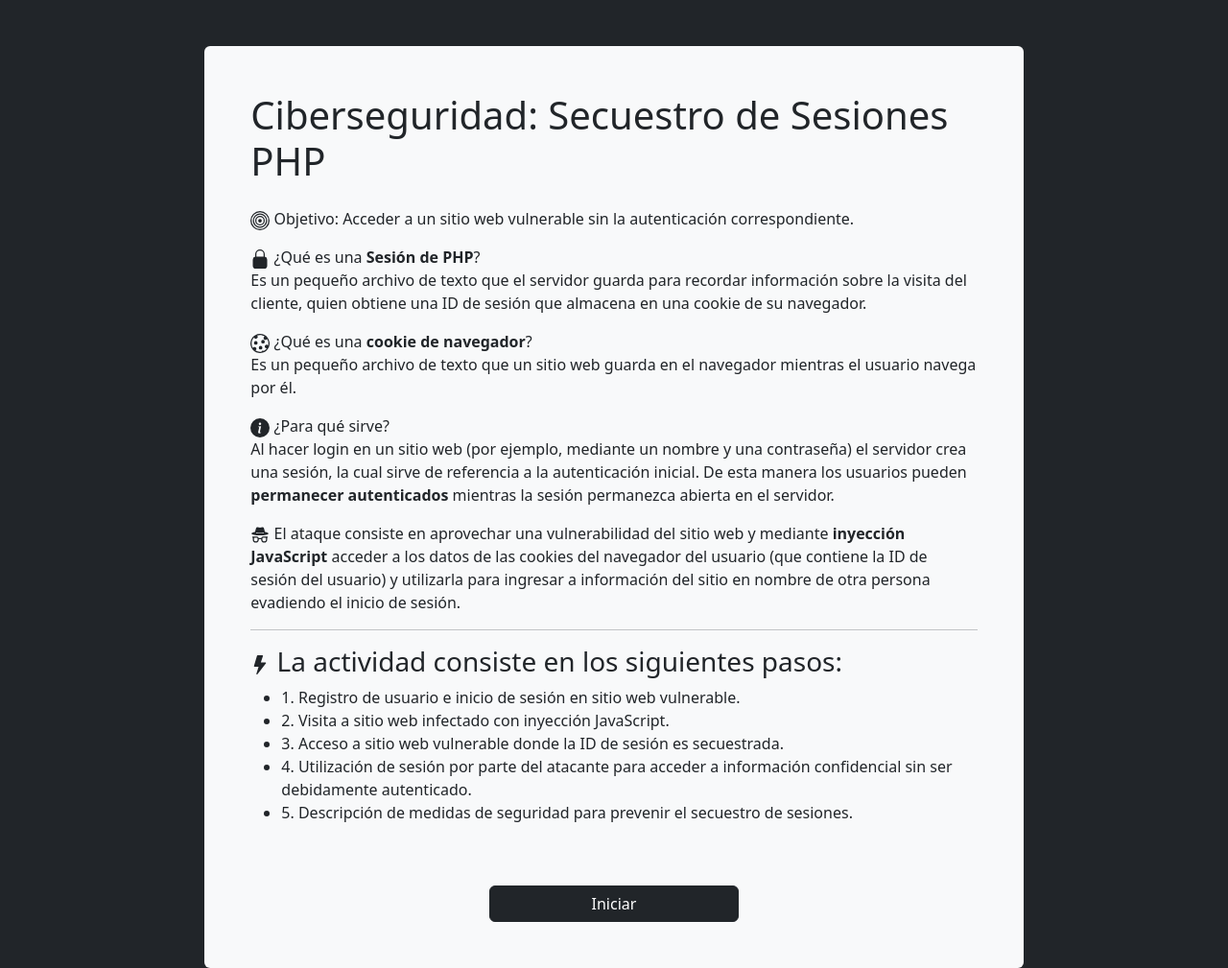
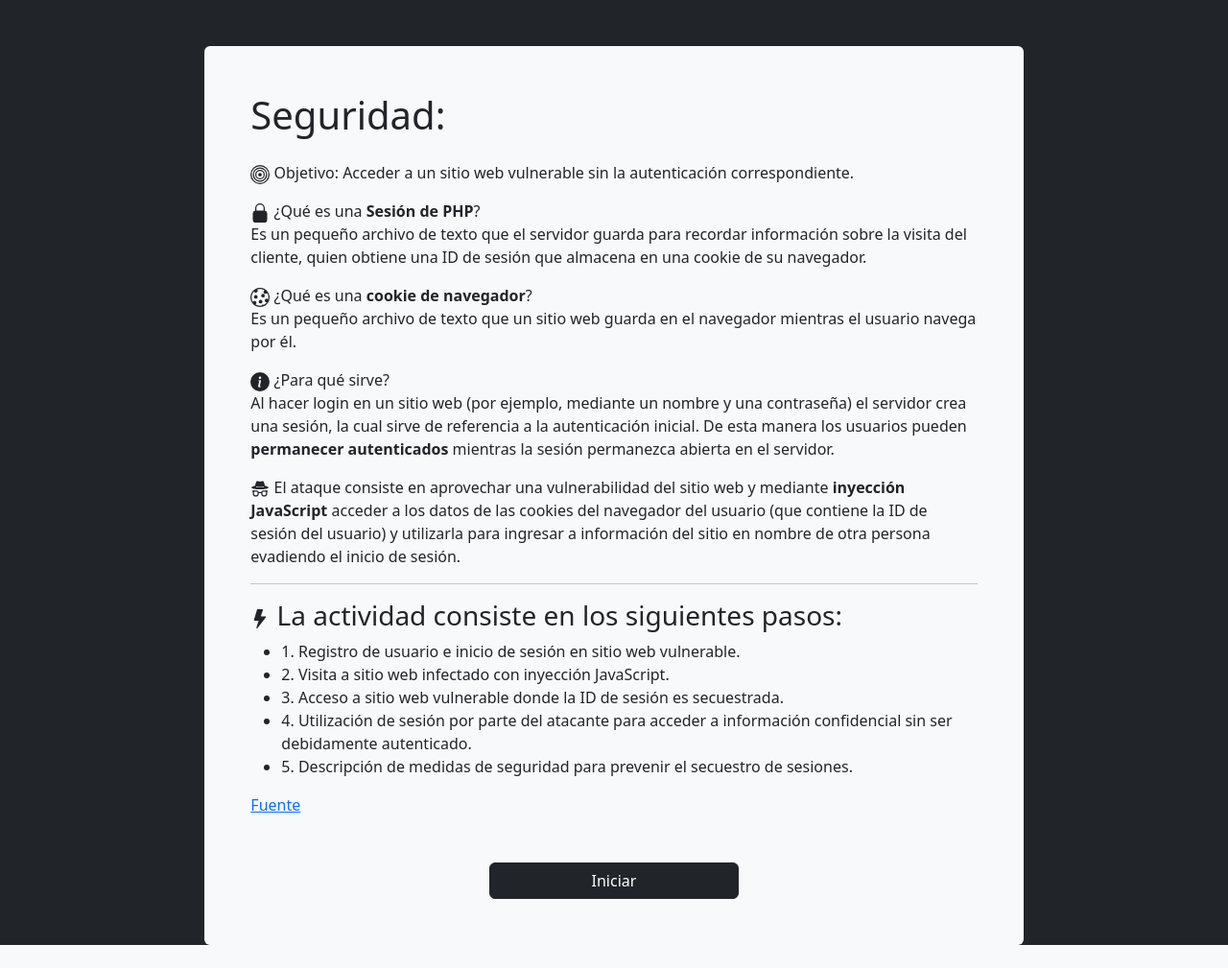
Before and after one commit to canolasoft/9.Seguridad_Ataque_XSS, a PHP site: page /programasphp_repos/ in a window 1280 px wide. Shown: the whole page at 96% size. After the commit the page ends 985 px from the top, so only its background shows below. Run offline with PHP 8.4, Linux system fonts and the light colour scheme.

Commit message:
cambios
- añadida la fuente del programa

```diff
--- a/head.php
+++ /dev/null
@@ -1,11 +0,0 @@
-<!DOCTYPE html>
-<html lang="es">
-<head>
-    <meta charset="UTF-8">
-    <meta name="viewport" content="width=device-width, initial-scale=1.0">
-    <link href="https://cdn.jsdelivr.net/npm/bootstrap@5.2.3/dist/css/bootstrap.min.css" rel="stylesheet" integrity="sha384-rbsA2VBKQhggwzxH7pPCaAqO46MgnOM80zW1RWuH61DGLwZJEdK2Kadq2F9CUG65" crossorigin="anonymous">
-    <script src="https://cdn.jsdelivr.net/npm/bootstrap@5.2.3/dist/js/bootstrap.bundle.min.js" integrity="sha384-kenU1KFdBIe4zVF0s0G1M5b4hcpxyD9F7jL+jjXkk+Q2h455rYXK/7HAuoJl+0I4" crossorigin="anonymous"></script>
-    <title>Ciberseguridad</title>
-</head>
-<body class="bg-dark">
-    <div class="container mt-5 bg-light rounded p-5 col-lg-8">
--- a/index.php
+++ b/index.php
@@ -1,7 +1,15 @@
-<?php
-    include("head.php");
-?>
-        <h1 class="mb-4">Ciberseguridad: Secuestro de Sesiones PHP</h1>
+<!DOCTYPE html>
+<html lang="es">
+<head>
+    <meta charset="UTF-8">
+    <meta name="viewport" content="width=device-width, initial-scale=1.0">
+    <link href="https://cdn.jsdelivr.net/npm/bootstrap@5.2.3/dist/css/bootstrap.min.css" rel="stylesheet" integrity="sha384-rbsA2VBKQhggwzxH7pPCaAqO46MgnOM80zW1RWuH61DGLwZJEdK2Kadq2F9CUG65" crossorigin="anonymous">
+    <script src="https://cdn.jsdelivr.net/npm/bootstrap@5.2.3/dist/js/bootstrap.bundle.min.js" integrity="sha384-kenU1KFdBIe4zVF0s0G1M5b4hcpxyD9F7jL+jjXkk+Q2h455rYXK/7HAuoJl+0I4" crossorigin="anonymous"></script>
+    <title>Ciberseguridad</title>
+</head>
+<body class="bg-dark">
+    <div class="container mt-5 bg-light rounded p-5 col-lg-8">
+        <h1 class="mb-4">Seguridad: </h1>
         <p>
             <svg xmlns="http://www.w3.org/2000/svg" width="20" height="20" fill="currentColor" class="bi bi-bullseye" viewBox="0 0 16 16">
                 <path d="M8 15A7 7 0 1 1 8 1a7 7 0 0 1 0 14m0 1A8 8 0 1 0 8 0a8 8 0 0 0 0 16"/>
@@ -55,6 +63,7 @@
             <li>4. Utilización de sesión por parte del atacante para acceder a información confidencial sin ser debidamente autenticado.</li>
             <li>5. Descripción de medidas de seguridad para prevenir el secuestro de sesiones.</li>
         </ul>
+        <a href="https://www.youtube.com/watch?v=w8pwVx_kIig" target="_blank">Fuente</a>
         <div class="row">
             <a class="btn btn-dark mx-auto col-md-4 mt-5" href="web_victima/index.php">Iniciar</a>
         </div>
```
